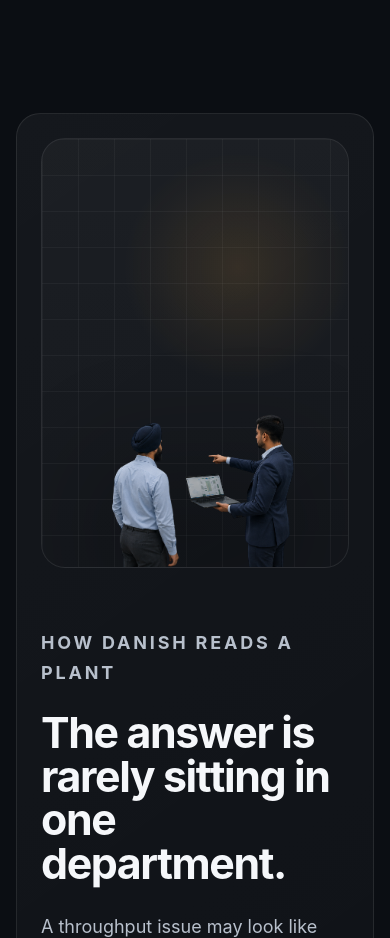
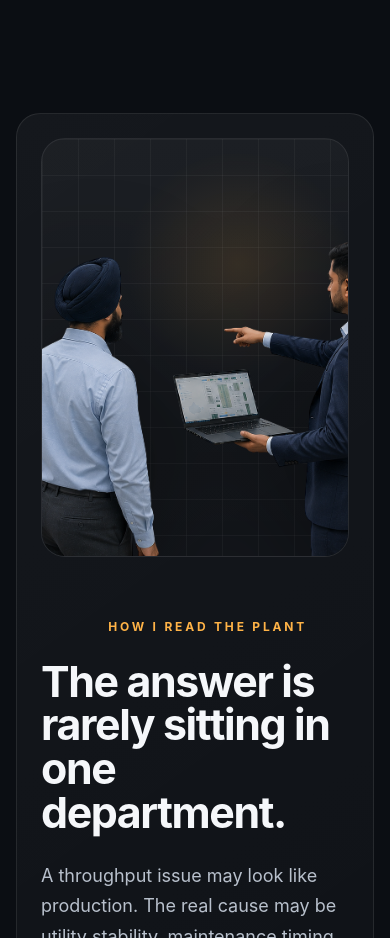
Before and after one commit to masterofcreations/danishdevgan.com, a Next.js app: page / in a window 390 px wide. Shown: the part 7940-8878 px from the top of the page. Built offline with nearby package versions, Linux system fonts and the light colour scheme.

Commit message:
Scale systems review image and relabel diagnostic section

```diff
--- a/app/globals.css
+++ b/app/globals.css
@@ -797,6 +797,32 @@ h2 {
   to { opacity: 1; transform: translateY(0); }
 }
 
+.dark-panel > div[aria-label="Danish reviewing industrial systems"] {
+  min-height: 430px !important;
+  align-items: flex-end !important;
+  padding: 0 !important;
+}
+
+.dark-panel > div[aria-label="Danish reviewing industrial systems"] img {
+  width: 225% !important;
+  max-width: none !important;
+  transform: translateY(36px) scale(1.04) !important;
+  transform-origin: center bottom !important;
+}
+
+.dark-panel .panel-copy .section-kicker {
+  font-size: 0 !important;
+}
+
+.dark-panel .panel-copy .section-kicker::after {
+  content: 'How I read the plant';
+  color: var(--accent);
+  text-transform: uppercase;
+  letter-spacing: 2.8px;
+  font-size: 12px;
+  font-weight: 700;
+}
+
 @media (max-width: 1000px) {
   .hero-grid,
   .two-column,
@@ -929,6 +955,15 @@ h2 {
     padding: 24px;
   }
 
+  .dark-panel > div[aria-label="Danish reviewing industrial systems"] {
+    min-height: 320px !important;
+  }
+
+  .dark-panel > div[aria-label="Danish reviewing industrial systems"] img {
+    width: 205% !important;
+    transform: translateY(30px) scale(1.03) !important;
+  }
+
   .footer {
     flex-direction: column;
   }
```
